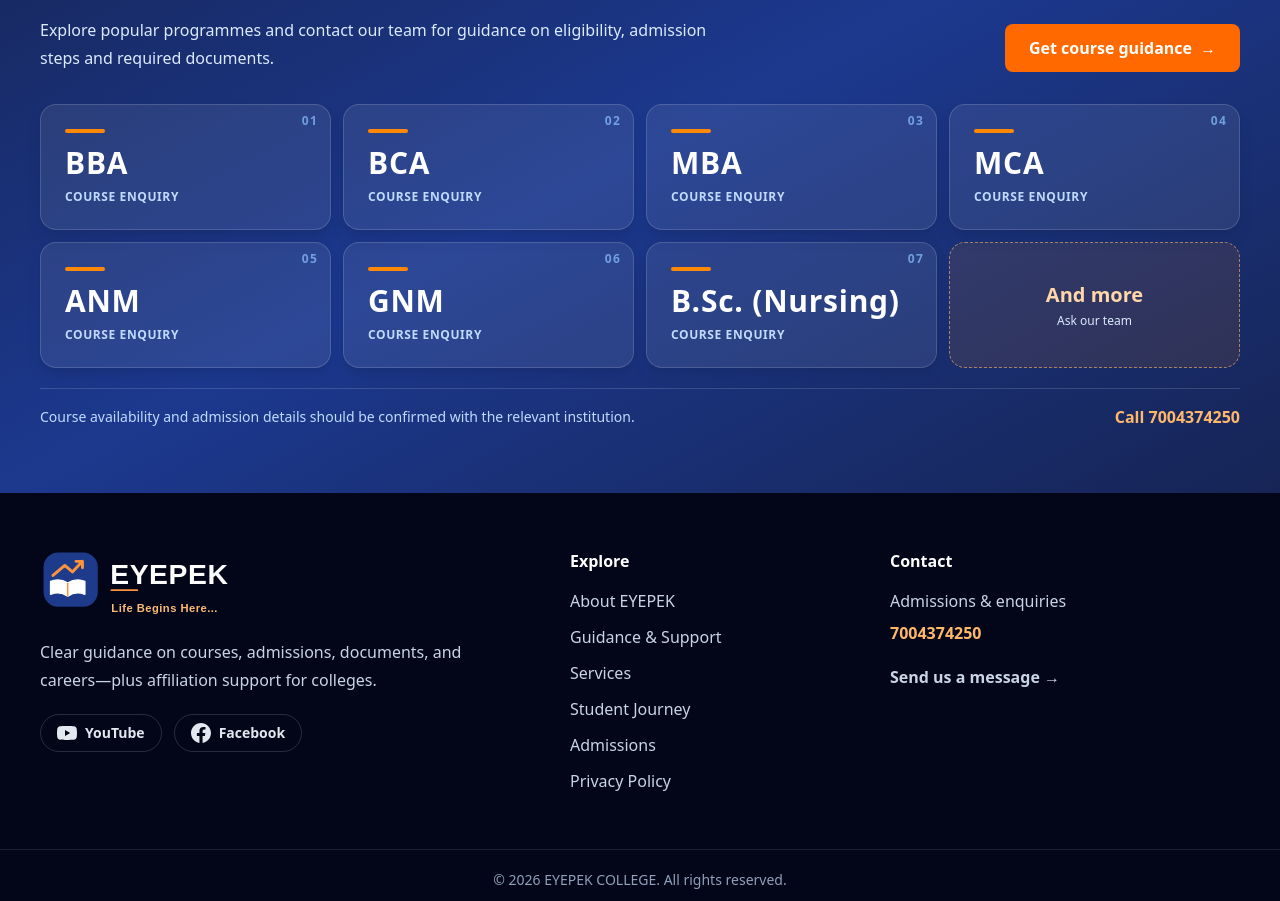
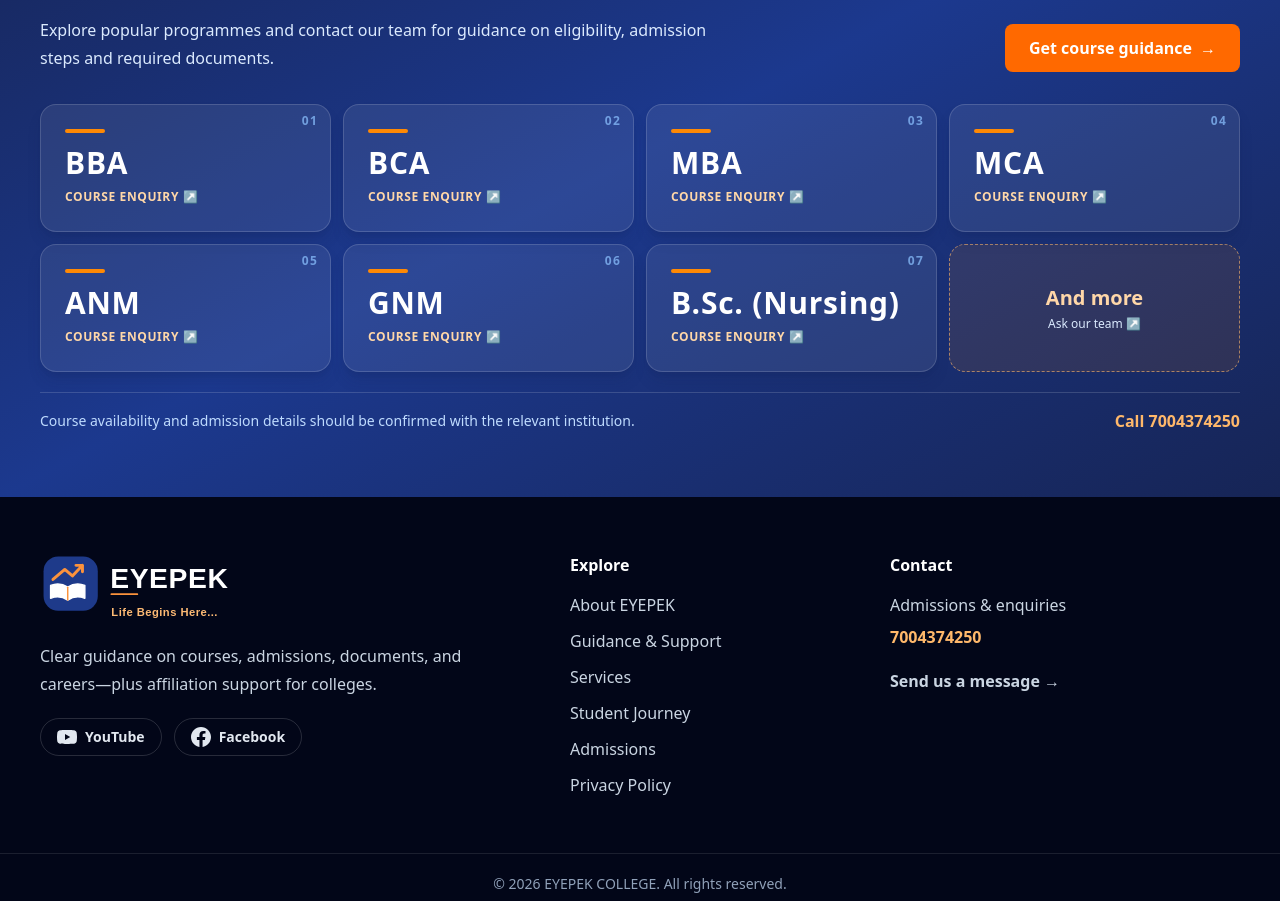
Before and after one commit to eyepek/EYEPEK, a React (Vite) app: page / in a window 1280 px wide. Shown: the part 6109-7010 px from the top of the page. Built offline with nearby package versions, Linux system fonts and the light colour scheme.

Commit message:
Make course cards open prefilled enquiry form

```diff
--- a/src/pages/HomePage.jsx
+++ b/src/pages/HomePage.jsx
@@ -345,15 +345,15 @@
           <a href='/contact' className='inline-flex shrink-0 items-center justify-center rounded-lg bg-orange-500 px-6 py-3 font-bold text-white transition hover:bg-orange-400'>Get course guidance <span className='ml-2' aria-hidden='true'>→</span></a>
         </div>
         <div className='mt-8 grid grid-cols-2 gap-3 sm:grid-cols-3 lg:grid-cols-4'>
-          {courses.map((course, index) => <div key={course} className='group relative overflow-hidden rounded-2xl border border-white/15 bg-white/[0.08] p-5 shadow-lg shadow-blue-950/20 transition hover:-translate-y-1 hover:border-orange-300/70 hover:bg-white/[0.13] sm:p-6'>
+          {courses.map((course, index) => <a key={course} href={`/contact?course=${encodeURIComponent(course)}`} aria-label={`Enquire about ${course}`} className='group relative block overflow-hidden rounded-2xl border border-white/15 bg-white/[0.08] p-5 shadow-lg shadow-blue-950/20 transition hover:-translate-y-1 hover:border-orange-300 hover:bg-white/[0.15] hover:shadow-orange-950/20 focus-visible:outline-none focus-visible:ring-2 focus-visible:ring-orange-300 sm:p-6'>
             <span className='absolute right-3 top-2 text-xs font-bold tracking-widest text-blue-300/70'>0{index + 1}</span>
             <div className='mb-3 h-1 w-10 rounded-full bg-orange-400 transition-all group-hover:w-16' />
             <h3 className='text-2xl font-black tracking-wide text-white sm:text-3xl'>{course}</h3>
-            <p className='mt-2 text-xs font-semibold uppercase tracking-wider text-blue-200'>Course enquiry</p>
-          </div>)}
-          <div className='flex min-h-28 items-center justify-center rounded-2xl border border-dashed border-orange-300/60 bg-orange-400/10 p-5 text-center'>
-            <div><p className='text-xl font-extrabold text-orange-200'>And more</p><p className='mt-1 text-xs text-blue-100'>Ask our team</p></div>
-          </div>
+            <p className='mt-2 inline-flex items-center gap-1 text-xs font-bold uppercase tracking-wider text-orange-200'>Course enquiry <span aria-hidden='true'>↗</span></p>
+          </a>)}
+          <a href='/contact?course=Other' className='flex min-h-28 items-center justify-center rounded-2xl border border-dashed border-orange-300/60 bg-orange-400/10 p-5 text-center transition hover:bg-orange-400/20 focus-visible:outline-none focus-visible:ring-2 focus-visible:ring-orange-300'>
+            <div><p className='text-xl font-extrabold text-orange-200'>And more</p><p className='mt-1 text-xs text-blue-100'>Ask our team ↗</p></div>
+          </a>
         </div>
         <div className='mt-5 flex flex-col gap-2 border-t border-white/15 pt-4 sm:flex-row sm:items-center sm:justify-between'>
           <p className='text-sm text-blue-200'>Course availability and admission details should be confirmed with the relevant institution.</p>
```
